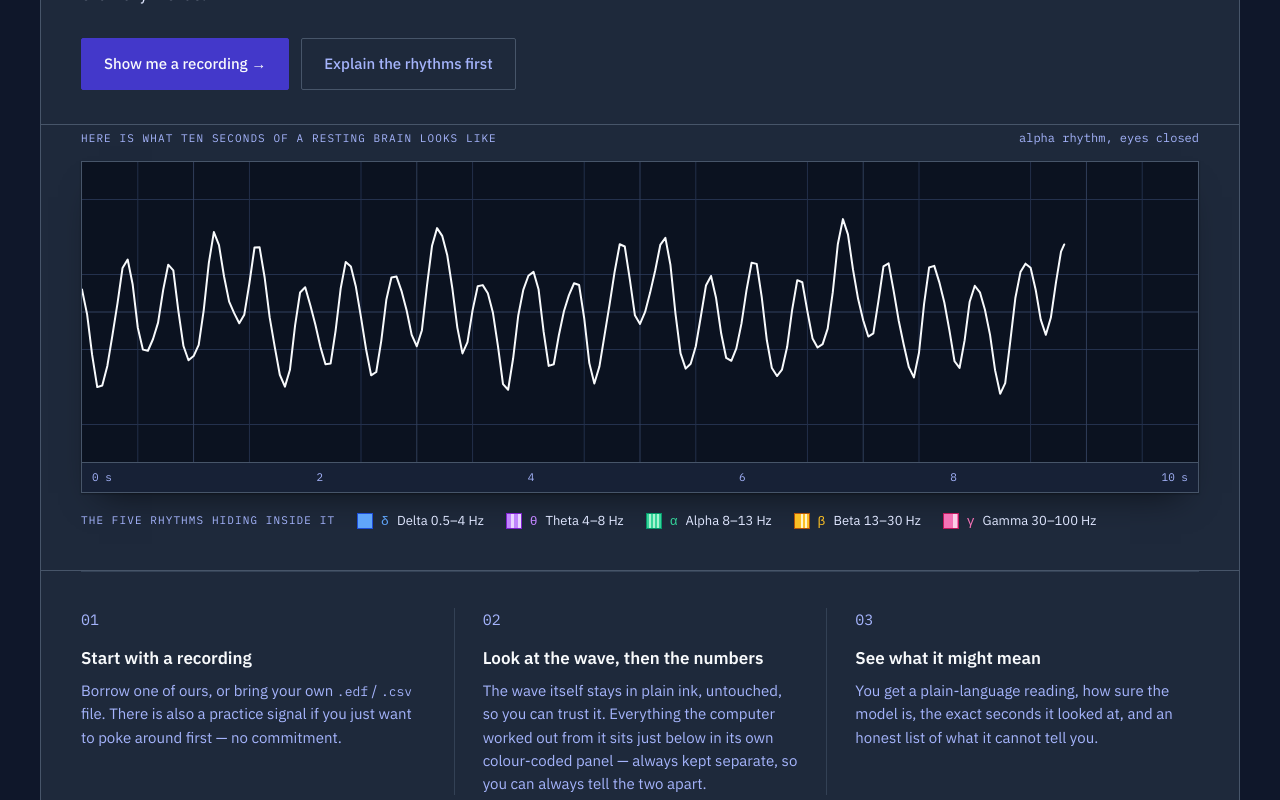
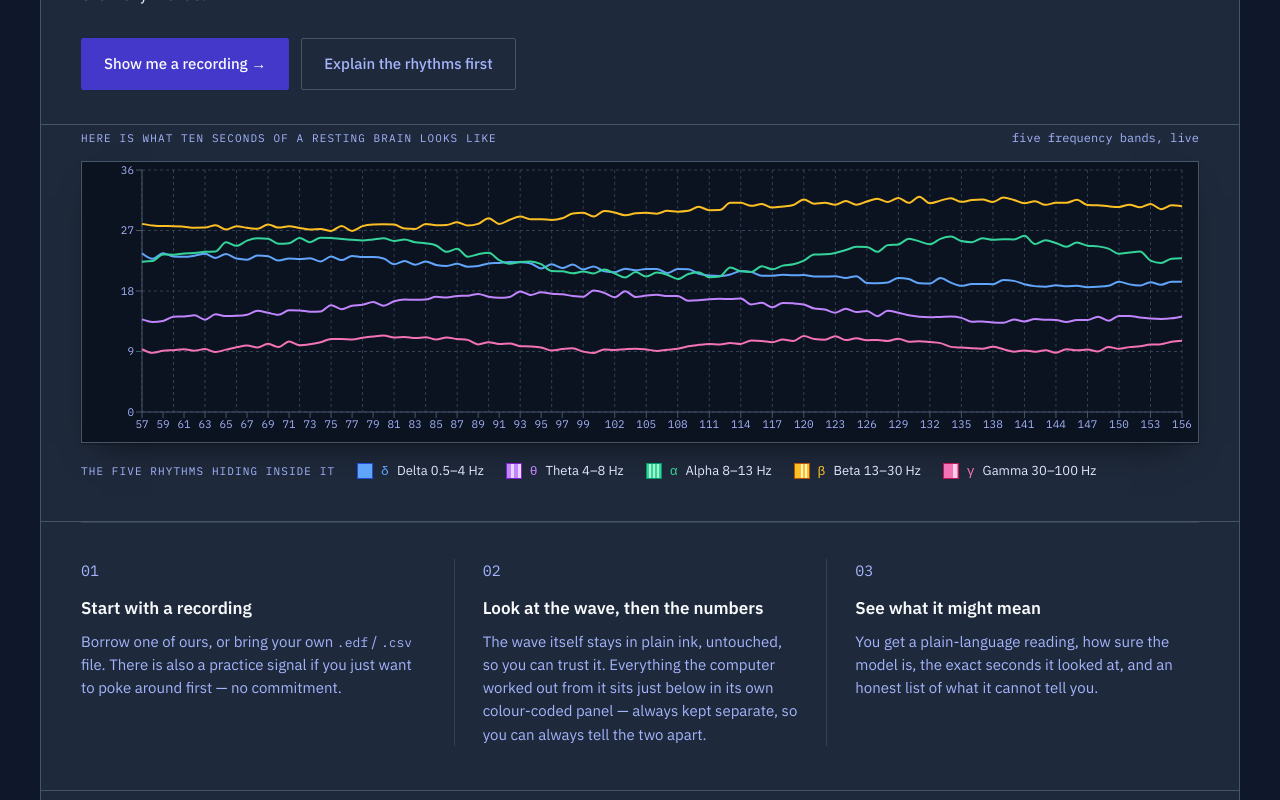
Before and after one commit to ayaan-cs/MindSight, a React (Create React App) app: page / in a window 1280 px wide. Shown: the part 540-1340 px from the top of the page. Built offline with nearby package versions, Linux system fonts and the light colour scheme.

Commit message:
Restore the live Recharts band chart in the redesigned workspace
Replace the static SVG traces with the original five-band line chart on Overview and in panel 01, including simulate/pause streaming.

Co-authored-by: Ayaan Syed <ayaan-cs@users.noreply.github.com>

```diff
--- a/src/App.css
+++ b/src/App.css
@@ -151,6 +151,18 @@
   border: 1px solid var(--rule);
   box-shadow: var(--shadow);
   overflow: hidden;
+}
+
+.band-chart {
+  width: 100%;
+  background: #0b1220;
+  border: 1px solid var(--rule);
+  box-shadow: var(--shadow);
+}
+
+.trace-frame .band-chart {
+  border: none;
+  box-shadow: none;
 }
 
 .trace-frame svg {
--- /dev/null
+++ b/src/components/BandChart.jsx
@@ -0,0 +1,84 @@
+import React from 'react';
+import {
+    CartesianGrid,
+    Legend,
+    Line,
+    LineChart,
+    ReferenceArea,
+    ResponsiveContainer,
+    Tooltip,
+    XAxis,
+    YAxis
+} from 'recharts';
+import { BANDS } from '../eeg/signal';
+
+const BandChart = ({
+    data,
+    height = 320,
+    showLegend = true,
+    highlightRange = null,
+    className = ''
+}) => (
+    <div className={`band-chart ${className}`.trim()} style={{ height }}>
+        <ResponsiveContainer width="100%" height="100%">
+            <LineChart data={data} margin={{ top: 8, right: 16, left: 0, bottom: 0 }}>
+                <CartesianGrid strokeDasharray="3 3" stroke="#334155" />
+                <XAxis
+                    dataKey="time"
+                    stroke="#a5b4fc"
+                    tick={{ fill: '#a5b4fc', fontSize: 11, fontFamily: 'IBM Plex Mono, monospace' }}
+                    tickLine={{ stroke: '#475569' }}
+                    axisLine={{ stroke: '#475569' }}
+                />
+                <YAxis
+                    stroke="#a5b4fc"
+                    tick={{ fill: '#a5b4fc', fontSize: 11, fontFamily: 'IBM Plex Mono, monospace' }}
+                    tickLine={{ stroke: '#475569' }}
+                    axisLine={{ stroke: '#475569' }}
+                />
+                <Tooltip
+                    contentStyle={{
+                        backgroundColor: '#1e293b',
+                        border: '1px solid #475569',
+                        borderRadius: 2,
+                        color: '#f8fafc',
+                        fontFamily: 'IBM Plex Sans, sans-serif'
+                    }}
+                    labelStyle={{ color: '#a5b4fc', fontFamily: 'IBM Plex Mono, monospace' }}
+                    itemStyle={{ color: '#e0e7ff' }}
+                    formatter={(value, name) => [Number(value).toFixed(2), name]}
+                    labelFormatter={(label) => `t = ${label}`}
+                />
+                {showLegend && (
+                    <Legend
+                        wrapperStyle={{ color: '#e0e7ff', fontSize: 12, fontFamily: 'IBM Plex Sans, sans-serif' }}
+                    />
+                )}
+                {highlightRange && (
+                    <ReferenceArea
+                        x1={highlightRange.start}
+                        x2={highlightRange.end}
+                        fill="#6366f1"
+                        fillOpacity={0.16}
+                        stroke="#6366f1"
+                        strokeOpacity={0.55}
+                    />
+                )}
+                {BANDS.map((band) => (
+                    <Line
+                        key={band.key}
+                        type="monotone"
+                        dataKey={band.key}
+                        name={band.name}
+                        stroke={band.color}
+                        dot={false}
+                        strokeWidth={2}
+                        isAnimationActive={false}
+                    />
+                ))}
+            </LineChart>
+        </ResponsiveContainer>
+    </div>
+);
+
+export default BandChart;
--- a/src/components/Overview.jsx
+++ b/src/components/Overview.jsx
@@ -2,9 +2,10 @@ import React from 'react';
 import { Link } from 'react-router-dom';
 import { BANDS } from '../eeg/signal';
 import { useEEG } from '../context/EEGContext';
+import BandChart from './BandChart';
 
 const Overview = () => {
-    const { heroTrace, reducedMotion } = useEEG();
+    const { chartData, reducedMotion } = useEEG();
 
     return (
         <main className="screen page-enter">
@@ -25,56 +26,11 @@ const Overview = () => {
                 <div className="trace-caption-row">
                     <p className="kicker" style={{ letterSpacing: '0.1em' }}>Here is what ten seconds of a resting brain looks like</p>
                     <p className="mono" style={{ fontSize: 12, color: 'var(--muted)' }}>
-                        {reducedMotion ? 'held still — reduced motion is on' : 'alpha rhythm, eyes closed'}
+                        {reducedMotion ? 'held still — reduced motion is on' : 'five frequency bands, live'}
                     </p>
                 </div>
                 <div className="trace-frame">
-                    <svg
-                        viewBox="0 0 1200 260"
-                        preserveAspectRatio="none"
-                        className="hero-trace"
-                        role="img"
-                        aria-label="Sample EEG trace from channel O1: a steady alpha rhythm recorded over ten seconds."
-                    >
-                        <g stroke="#24314d" strokeWidth="1" vectorEffect="non-scaling-stroke">
-                            <line x1="0" y1="32.5" x2="1200" y2="32.5" />
-                            <line x1="0" y1="97.5" x2="1200" y2="97.5" />
-                            <line x1="0" y1="162.5" x2="1200" y2="162.5" />
-                            <line x1="0" y1="227.5" x2="1200" y2="227.5" />
-                            <line x1="60" y1="0" x2="60" y2="260" />
-                            <line x1="180" y1="0" x2="180" y2="260" />
-                            <line x1="300" y1="0" x2="300" y2="260" />
-                            <line x1="420" y1="0" x2="420" y2="260" />
-                            <line x1="540" y1="0" x2="540" y2="260" />
-                            <line x1="660" y1="0" x2="660" y2="260" />
-                            <line x1="780" y1="0" x2="780" y2="260" />
-                            <line x1="900" y1="0" x2="900" y2="260" />
-                            <line x1="1020" y1="0" x2="1020" y2="260" />
-                            <line x1="1140" y1="0" x2="1140" y2="260" />
-                        </g>
-                        <g stroke="#33415e" strokeWidth="1" vectorEffect="non-scaling-stroke">
-                            <line x1="0" y1="130" x2="1200" y2="130" />
-                            <line x1="120" y1="0" x2="120" y2="260" />
-                            <line x1="360" y1="0" x2="360" y2="260" />
-                            <line x1="600" y1="0" x2="600" y2="260" />
-                            <line x1="840" y1="0" x2="840" y2="260" />
-                            <line x1="1080" y1="0" x2="1080" y2="260" />
-                        </g>
-                        <path
-                            className="trace-draw"
-                            d={heroTrace}
-                            pathLength="1000"
-                            fill="none"
-                            stroke="#f8fafc"
-                            strokeWidth="2"
-                            vectorEffect="non-scaling-stroke"
-                            strokeLinejoin="round"
-                            strokeLinecap="round"
-                        />
-                    </svg>
-                    <div className="time-axis">
-                        <span>0 s</span><span>2</span><span>4</span><span>6</span><span>8</span><span>10 s</span>
-                    </div>
+                    <BandChart data={chartData} height={280} showLegend={false} className="hero" />
                 </div>
                 <div className="band-legend">
                     <span className="kicker" style={{ letterSpacing: '0.1em' }}>The five rhythms hiding inside it</span>
--- a/src/components/Workspace.jsx
+++ b/src/components/Workspace.jsx
@@ -2,45 +2,8 @@ import React from 'react';
 import { useNavigate } from 'react-router-dom';
 import { BANDS, barWidth } from '../eeg/signal';
 import { useEEG } from '../context/EEGContext';
+import BandChart from './BandChart';
 import './MindSight.css';
-
-const ChannelTrace = ({ channel }) => (
-    <div className="channel-row">
-        <div className="channel-meta">
-            <span className="channel-code">{channel.code}</span>
-            <span className="channel-plain">{channel.plain}</span>
-        </div>
-        <div className="channel-plot">
-            <svg viewBox="0 0 1000 78" preserveAspectRatio="none" role="img" aria-label={channel.aria}>
-                <g stroke="#24314d" strokeWidth="1" vectorEffect="non-scaling-stroke">
-                    <line x1="0" y1="19.5" x2="1000" y2="19.5" />
-                    <line x1="0" y1="58.5" x2="1000" y2="58.5" />
-                </g>
-                <g stroke="#33415e" strokeWidth="1" vectorEffect="non-scaling-stroke">
-                    <line x1="0" y1="39" x2="1000" y2="39" />
-                    <line x1="100" y1="0" x2="100" y2="78" />
-                    <line x1="200" y1="0" x2="200" y2="78" />
-                    <line x1="300" y1="0" x2="300" y2="78" />
-                    <line x1="400" y1="0" x2="400" y2="78" />
-                    <line x1="500" y1="0" x2="500" y2="78" />
-                    <line x1="600" y1="0" x2="600" y2="78" />
-                    <line x1="700" y1="0" x2="700" y2="78" />
-                    <line x1="800" y1="0" x2="800" y2="78" />
-                    <line x1="900" y1="0" x2="900" y2="78" />
-                </g>
-                <path
-                    d={channel.path}
-                    fill="none"
-                    stroke="#f8fafc"
-                    strokeWidth="1.4"
-                    vectorEffect="non-scaling-stroke"
-                    strokeLinejoin="round"
-                    strokeLinecap="round"
-                />
-            </svg>
-        </div>
-    </div>
-);
 
 const Workspace = () => {
     const navigate = useNavigate();
@@ -48,10 +11,11 @@ const Workspace = () => {
         recordingName,
         isRealData,
         metadata,
-        channels,
+        chartData,
         averages,
         ratios,
         playing,
+        canStream,
         reducedMotion,
         windowLabel,
         windowSeconds,
@@ -65,7 +29,15 @@ const Workspace = () => {
         analyzeData
     } = useEEG();
 
-    const playLabel = reducedMotion ? 'Advance' : (playing ? 'Pause trace' : 'Play trace');
+    const playLabel = !canStream
+        ? 'Live off'
+        : reducedMotion ? 'Advance' : (playing ? 'Pause' : 'Simulate');
+    const highlightRange = hasReading && chartData.length > 8
+        ? {
+            start: chartData[Math.floor(chartData.length * 0.42)].time,
+            end: chartData[Math.floor(chartData.length * 0.64)].time
+        }
+        : null;
     const ticks = Array.from({ length: 10 }, (_, i) => i < Math.round((reading?.confidence || 0) / 10));
 
     return (
@@ -81,7 +53,7 @@ const Workspace = () => {
                     <span className="badge badge-synth">Synthetic · not a real brain</span>
                 )}
                 <span className="mono session-meta">
-                    {metadata?.channels || '4 channels'} · {metadata?.samplingRate || '160 Hz'} · {windowSeconds} s window
+                    5 bands · {metadata?.samplingRate || '160 Hz'} · {windowSeconds} s window
                 </span>
                 <button type="button" className="btn btn-ghost btn-sm session-change" onClick={() => navigate('/load')}>
                     Change recording
@@ -93,14 +65,15 @@ const Workspace = () => {
                     <span className="zone-num">01</span>
                     <div className="zone-copy">
                         <h2 id="zone-raw">The wave itself</h2>
-                        <p>This is exactly what the sensors picked up, drawn on chart paper. Nothing has been measured or interpreted yet — it is just the wave.</p>
+                        <p>Live band activity across delta, theta, alpha, beta, and gamma. These are the same traces MindSight has always plotted — nothing here has been interpreted yet.</p>
                     </div>
                     <div className="zone-actions">
                         <button
                             type="button"
                             className="btn btn-ghost btn-sm"
                             onClick={togglePlay}
-                            aria-pressed={reducedMotion ? undefined : playing}
+                            disabled={!canStream}
+                            aria-pressed={reducedMotion || !canStream ? undefined : playing}
                             style={{ minWidth: 104 }}
                         >
                             {playLabel}
@@ -118,29 +91,23 @@ const Workspace = () => {
                 )}
 
                 <div className="zone-body">
-                    <div className="montage">
-                        <div className="montage-inner">
-                            {channels.map((channel) => (
-                                <ChannelTrace key={channel.code} channel={channel} />
-                            ))}
-                            {hasReading && <div className="reading-bracket" aria-hidden="true" />}
-                            <div className="montage-axis">
-                                <div className="axis-label">time →</div>
-                                <div className="axis-ticks">
-                                    <span>0 s</span>
-                                    <span>{Math.round(windowSeconds * 0.2)}</span>
-                                    <span>{Math.round(windowSeconds * 0.4)}</span>
-                                    <span>{Math.round(windowSeconds * 0.6)}</span>
-                                    <span>{Math.round(windowSeconds * 0.8)}</span>
-                                    <span>{windowSeconds} s</span>
-                                </div>
-                            </div>
-                        </div>
+                    <BandChart
+                        data={chartData}
+                        height={320}
+                        highlightRange={highlightRange}
+                    />
+                    <div className="band-legend" style={{ marginTop: 14 }}>
+                        {BANDS.map((band) => (
+                            <span key={band.key} className="band-legend-item">
+                                <span aria-hidden="true" className={`band-swatch swatch-${band.key}`} />
+                                <span className="mono" style={{ color: band.color }}>{band.symbol}</span>
+                                <span>{band.name}</span>
+                            </span>
+                        ))}
                     </div>
                     <div className="scale-notes">
-                        <p>Vertical scale 50 µV per division</p>
-                        <p>Grid 1 s × 25 µV</p>
-                        {hasReading && <p>▮ Bracketed 4.2–6.4 s = the segment cited in panel 03</p>}
+                        <p>µV² by sample · {chartData.length} points in this window</p>
+                        {hasReading && <p>Highlighted range = the segment cited in panel 03</p>}
                     </div>
                 </div>
             </section>
--- a/src/context/EEGContext.jsx
+++ b/src/context/EEGContext.jsx
@@ -6,13 +6,11 @@ import {
 } from '../utils/enhancedAI';
 import { parseEEGData } from '../utils/eegDataParser';
 import {
-    CHANNELS,
     PRESETS,
     WINDOWS,
     WINDOW_SECONDS,
-    bandWeights,
-    buildTracePath,
     generateBrainData,
+    nextBrainSample,
     computeAverages,
     computeRatios,
     confidenceWord,
@@ -42,7 +40,6 @@ export function EEGProvider({ children }) {
     const [currentScenario, setCurrentScenario] = useState(defaultPreset.scenario);
     const [metadata, setMetadata] = useState(() => metadataFromPreset(defaultPreset));
     const [brainData, setBrainData] = useState(() => generateBrainData(defaultPreset.bands));
-    const [phase, setPhase] = useState(0);
     const [playing, setPlaying] = useState(true);
     const [windowIndex, setWindowIndex] = useState(0);
     const [reducedMotion, setReducedMotion] = useState(false);
@@ -76,36 +73,33 @@ export function EEGProvider({ children }) {
         }
     }, []);
 
+    const stepTrace = useCallback(() => {
+        setBrainData((prev) => {
+            if (!prev.length) return prev;
+            const last = prev[prev.length - 1];
+            const bands = PRESETS[presetId]?.bands || {
+                delta: last.delta,
+                theta: last.theta,
+                alpha: last.alpha,
+                beta: last.beta,
+                gamma: last.gamma
+            };
+            return [...prev.slice(1), nextBrainSample(last.time + 1, bands)];
+        });
+    }, [presetId]);
+
     useEffect(() => {
-        if (!playing || reducedMotion) return undefined;
-        const id = setInterval(() => {
-            setPhase((prev) => prev + 0.9);
-        }, 70);
+        if (!playing || reducedMotion || presetId === 'upload') return undefined;
+        const id = setInterval(stepTrace, 100);
         return () => clearInterval(id);
-    }, [playing, reducedMotion]);
+    }, [playing, reducedMotion, presetId, stepTrace]);
 
     const averages = useMemo(() => computeAverages(brainData), [brainData]);
     const ratios = useMemo(() => computeRatios(averages), [averages]);
-    const weights = useMemo(() => bandWeights(averages), [averages]);
-
-    const channels = useMemo(() => (
-        CHANNELS.map((channel, index) => ({
-            ...channel,
-            aria: `${channel.code} — ${channel.plain}, EEG trace`,
-            path: buildTracePath(
-                channel.seed,
-                weights,
-                phase + index * 1.3,
-                1000,
-                78,
-                presetId === 'motor' && channel.code === 'C3'
-            )
-        }))
-    ), [weights, phase, presetId]);
-
-    const heroTrace = useMemo(
-        () => buildTracePath(1.4, { d: 0.8, t: 1.0, a: 2.5, b: 0.7, g: 0.3 }, phase, 1200, 260),
-        [phase]
+    const windowPoints = Math.max(40, WINDOW_SECONDS[windowIndex] * 10);
+    const chartData = useMemo(
+        () => brainData.slice(-windowPoints),
+        [brainData, windowPoints]
     );
 
     const resetReading = () => {
@@ -139,6 +133,7 @@ export function EEGProvider({ children }) {
         setIsRealData(true);
         setPresetId('upload');
         setRecordingName(name || nextMeta.source || 'Uploaded recording');
+        setPlaying(false);
         setCurrentScenario(
             nextMeta.datasetType === 'physionet_motor' ? 'Motor Imagery Task'
                 : nextMeta.datasetType === 'physionet_sleep' ? 'Sleep Study'
@@ -182,8 +177,9 @@ export function EEGProvider({ children }) {
     }, [loadParsedData]);
 
     const togglePlay = () => {
+        if (presetId === 'upload') return;
         if (reducedMotion) {
-            setPhase((prev) => prev + 14);
+            stepTrace();
             return;
         }
         setPlaying((prev) => !prev);
@@ -412,7 +408,6 @@ export function EEGProvider({ children }) {
     };
 
     const value = {
-        CHANNELS,
         WINDOWS,
         presetId,
         recordingName,
@@ -420,11 +415,11 @@ export function EEGProvider({ children }) {
         currentScenario,
         metadata,
         brainData,
-        channels,
-        heroTrace,
+        chartData,
         averages,
         ratios,
         playing,
+        canStream: presetId !== 'upload',
         reducedMotion,
         windowIndex,
         windowLabel: WINDOWS[windowIndex],
--- a/src/eeg/signal.js
+++ b/src/eeg/signal.js
@@ -183,17 +183,21 @@ export function buildTracePath(seed, weights, phase, width = 1000, height = 78,
     return d.trim();
 }
 
-export function generateBrainData(bands, samples = 160) {
+export function nextBrainSample(time, bands) {
+    return {
+        time,
+        delta: bands.delta + Math.sin(time * 0.03) * 2.2 + Math.random() * 1.1,
+        theta: bands.theta + Math.sin(time * 0.07 + 1) * 2.0 + Math.random() * 1.0,
+        alpha: bands.alpha + Math.sin(time * 0.1 + 0.4) * 2.8 + Math.random() * 1.3,
+        beta: bands.beta + Math.sin(time * 0.05 + 1.2) * 2.1 + Math.random() * 1.1,
+        gamma: bands.gamma + Math.sin(time * 0.15 + 2) * 1.0 + Math.random() * 0.7
+    };
+}
+
+export function generateBrainData(bands, samples = 100) {
     const data = [];
     for (let i = 0; i < samples; i++) {
-        data.push({
-            time: i,
-            delta: bands.delta + Math.sin(i * 0.03) * 2.2 + Math.random() * 1.1,
-            theta: bands.theta + Math.sin(i * 0.07 + 1) * 2.0 + Math.random() * 1.0,
-            alpha: bands.alpha + Math.sin(i * 0.1 + 0.4) * 2.8 + Math.random() * 1.3,
-            beta: bands.beta + Math.sin(i * 0.05 + 1.2) * 2.1 + Math.random() * 1.1,
-            gamma: bands.gamma + Math.sin(i * 0.15 + 2) * 1.0 + Math.random() * 0.7
-        });
+        data.push(nextBrainSample(i, bands));
     }
     return data;
 }
```
Also changed, not shown: src/setupTests.js (+13 -0 lines), 1 other file (tests, documents, lock files or other folders).
